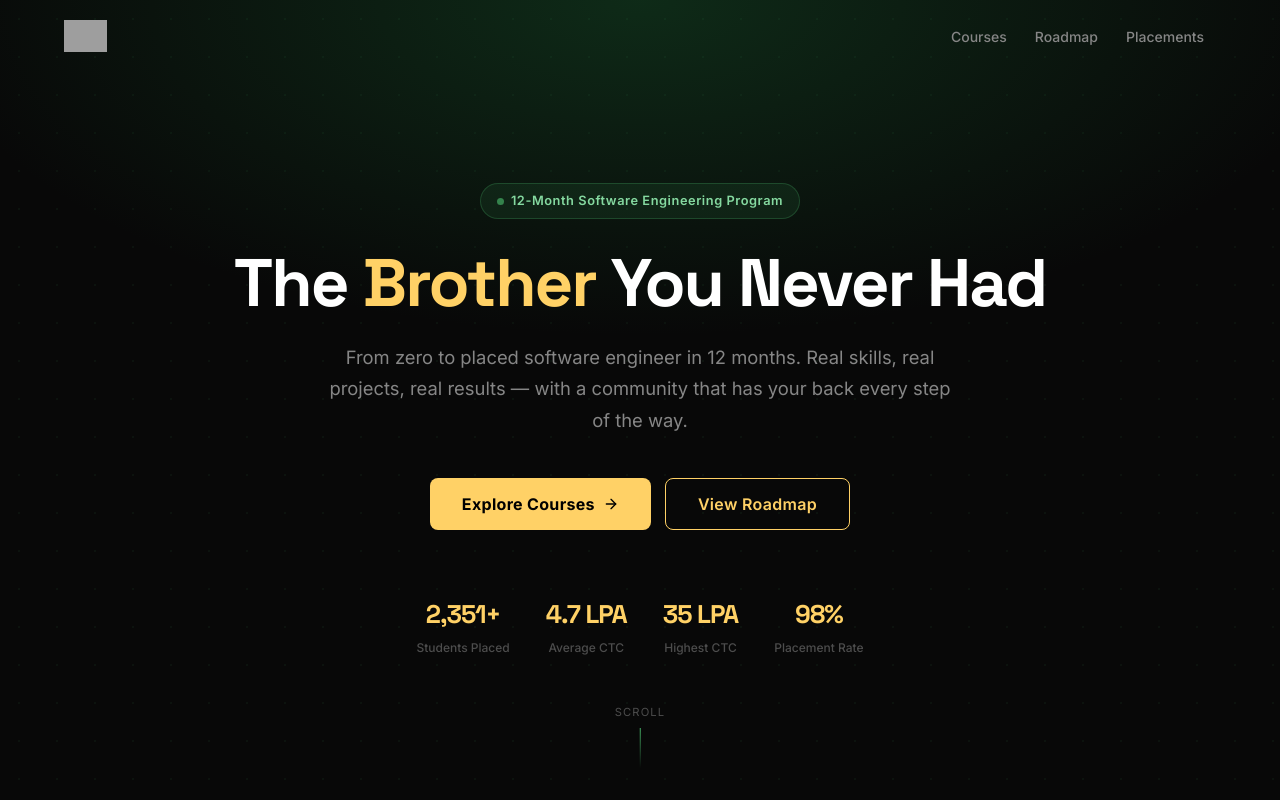
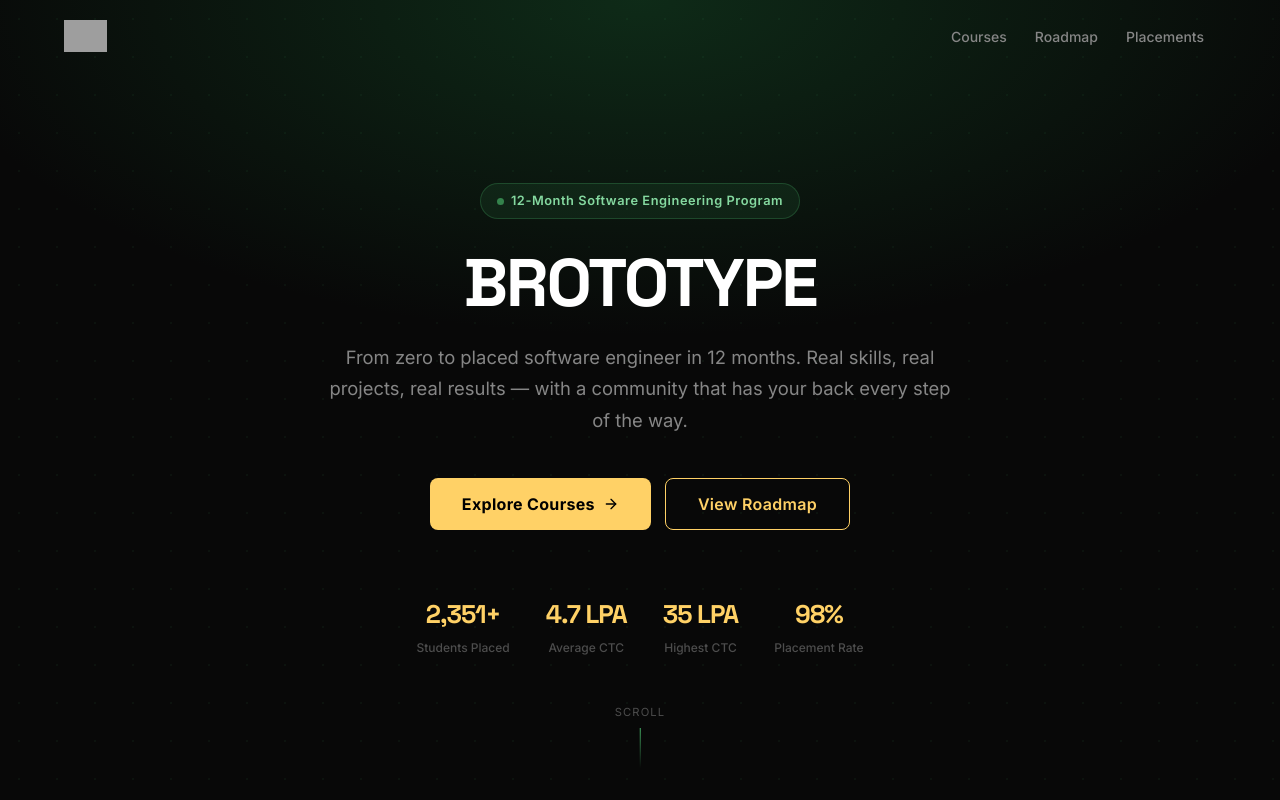
Before and after one commit to AthulKrishna2501/Curriculum-Explorer, a React (Vite) app: page / in a window 1280 px wide. Shown: the top 800 px of the page. Built offline with nearby package versions, Linux system fonts and the light colour scheme; grey boxes are pictures that could not be loaded.

Commit message:
update:replaced brother you never had with Brototype

```diff
--- a/src/App.jsx
+++ b/src/App.jsx
@@ -653,9 +653,7 @@ function Hero({ onCoursesClick, onRoadmapClick }) {
         </div>
 
         <h1 className="fadeUp-1 hero-title" style={{ fontFamily:"'Space Grotesk',sans-serif", fontWeight:800, fontSize:"4.2rem", lineHeight:1.08, letterSpacing:"-2px", marginBottom:22 }}>
-          The{" "}
-          <span style={{ color:C.gold }}>Brother</span>
-          {" "}You Never Had
+          BROTOTYPE
         </h1>
 
         <p className="fadeUp-2" style={{ fontSize:"1.15rem", color:C.tSub, lineHeight:1.7, marginBottom:42, maxWidth:640, margin:"0 auto 42px" }}>
@@ -1129,7 +1127,7 @@ function Footer() {
               alt="Brototype Logo"
               style={{ height: "28px", display: "block", marginBottom: 16 }}
             />
-            <p style={{ fontSize:".83rem", color:C.tMuted, lineHeight:1.7, maxWidth:280 }}>The Brother You Never Had. A 12-month software engineering program built for real placement outcomes.</p>
+            <p style={{ fontSize:".83rem", color:C.tMuted, lineHeight:1.7, maxWidth:280 }}>BROTOTYPE. A 12-month software engineering program built for real placement outcomes.</p>
           </div>
           <div style={{ minWidth:160 }}>
             <h5 style={{ fontFamily:"'Space Grotesk',sans-serif", fontWeight:700, fontSize:".82rem", marginBottom:14, color:C.tPrime, letterSpacing:".04em" }}>COURSES</h5>
```
